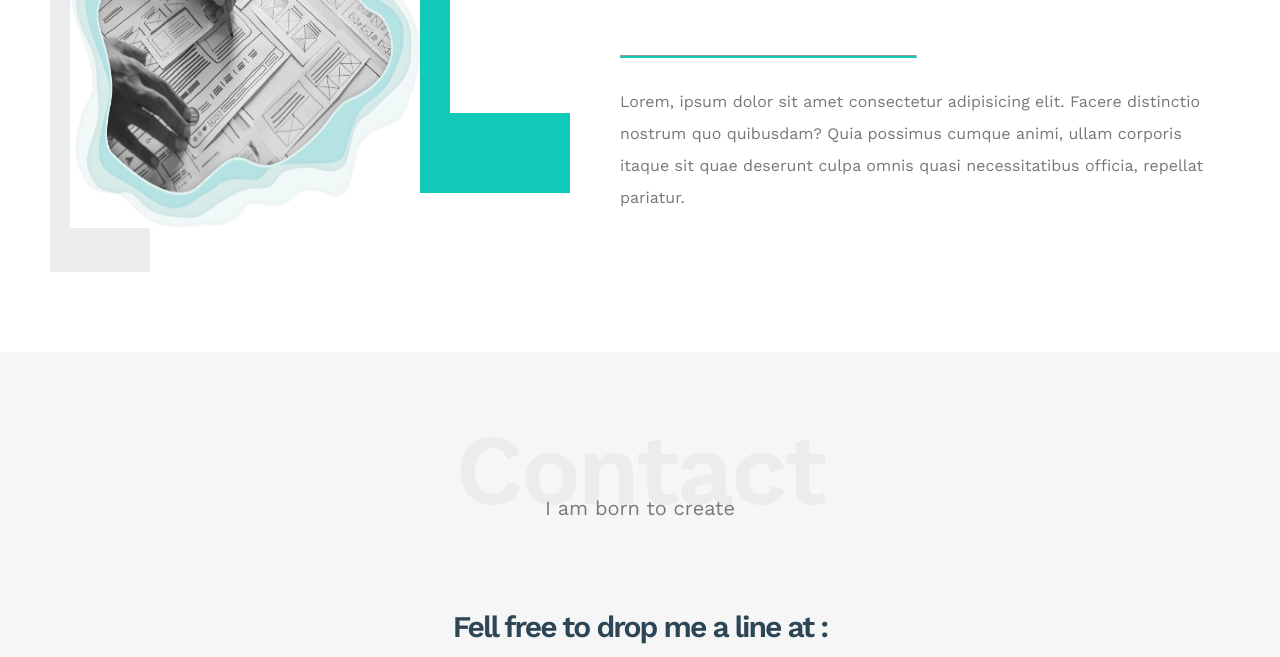
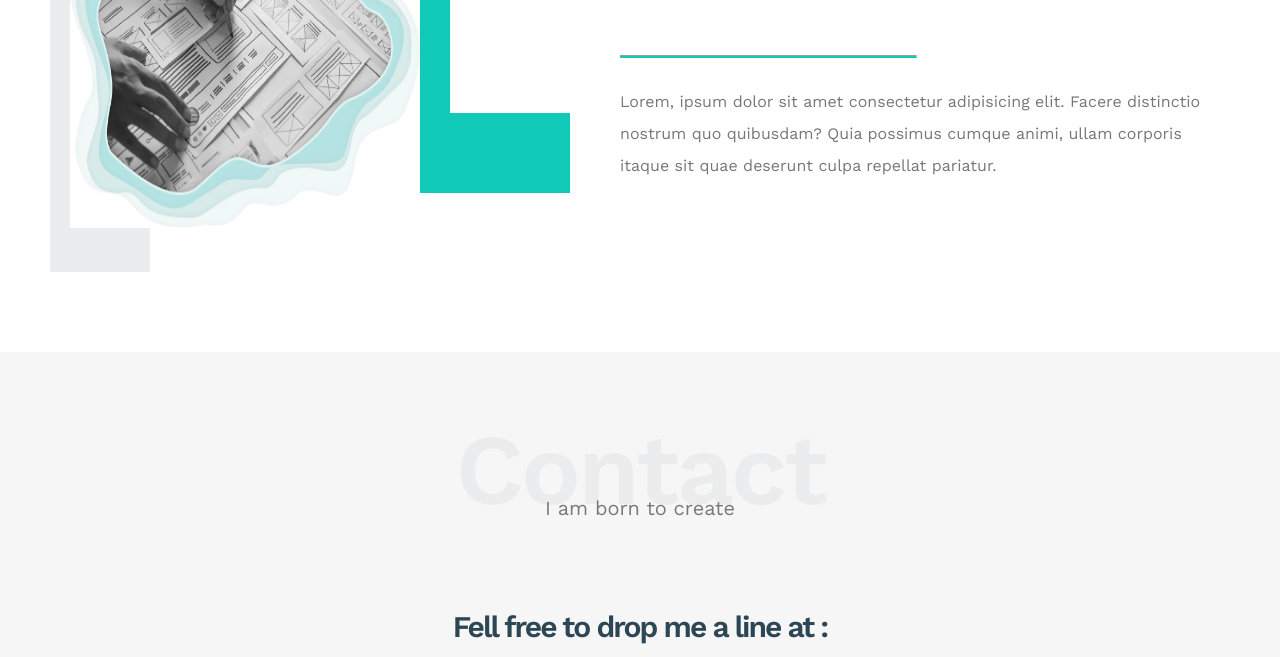
Before and after one commit to a-basuony/HTML-And-CSS-Template-One, a plain HTML site: page index.html in a window 1280 px wide. Shown: the part 3170-3827 px from the top of the page. Drawn offline with nearby package versions, Linux system fonts and the light colour scheme; a web font is replaced by a local one.

Commit message:
Update index.html

```diff
--- a/index.html
+++ b/index.html
@@ -184,7 +184,7 @@
                         <hr>
                         <p>
                             Lorem, ipsum dolor sit amet consectetur adipisicing elit. Facere distinctio nostrum quo quibusdam? Quia possimus cumque animi, ullam corporis
-                            itaque sit quae deserunt culpa omnis quasi necessitatibus officia, repellat pariatur.
+                            itaque sit quae deserunt culpa  repellat pariatur.
                         </p>
                   </div>
               </div>
```
